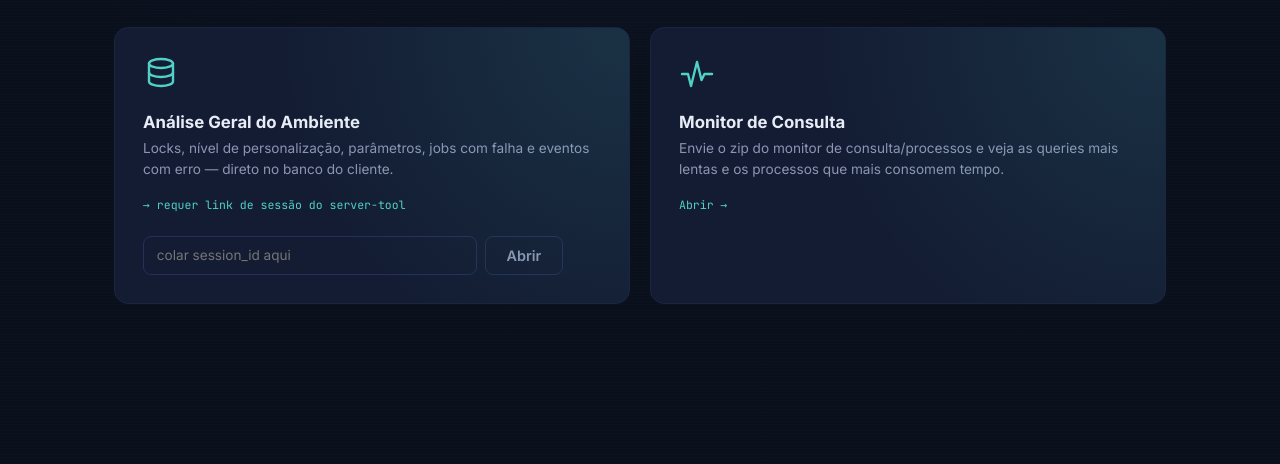
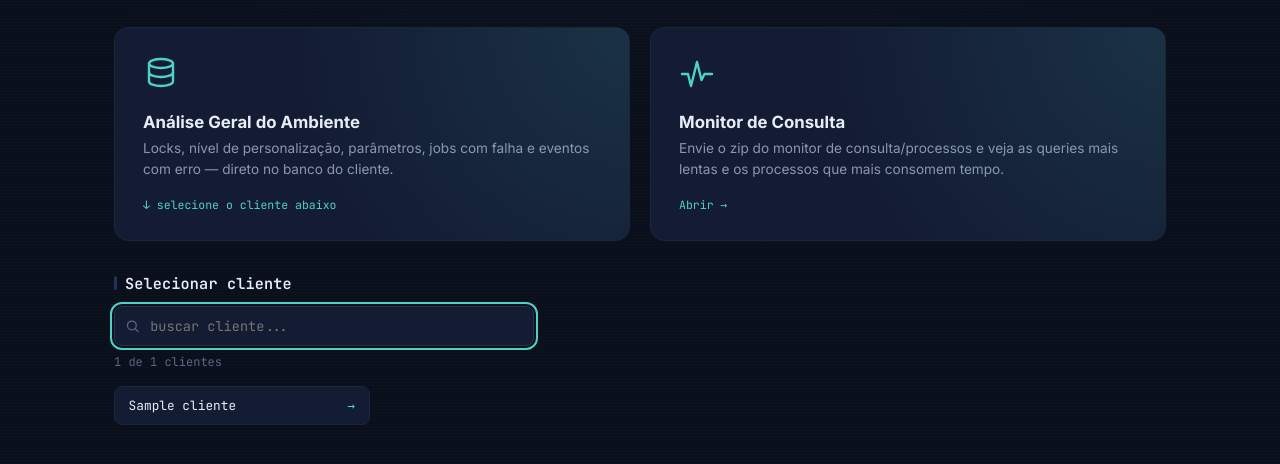
Before and after one commit to arthur-calixto/ANALISE-AMBIENTE-SKW, a FastAPI app: template app/templates/index.html in a window 1280 px wide. Shown: the part 159-623 px from the top of the page. Run offline with FastAPI, Linux system fonts and the light colour scheme; the template is opened without the code that fills it: most values are stand-ins (such as "Sample title", 1, 10 or a date in 2020).

Commit message:
Novo layout para listar as conexões

```diff
--- a/app/main.py
+++ b/app/main.py
@@ -6,6 +6,7 @@ from fastapi.templating import Jinja2Templates
 
 from app.config import settings
 from app.routes import analise, monitor
+from app.session import listar_clientes
 
 app = FastAPI(title="Análise de Ambiente Sankhya")
 app.mount("/static", StaticFiles(directory="app/static"), name="static")
@@ -17,7 +18,9 @@ templates = Jinja2Templates(directory="app/templates")
 
 @app.get("/", response_class=HTMLResponse)
 def tela_inicial(request: Request):
-    return templates.TemplateResponse("index.html", {"request": request})
+    return templates.TemplateResponse(
+        "index.html", {"request": request, "clientes": listar_clientes()}
+    )
 
 
 @app.get("/health")
--- a/app/templates/index.html
+++ b/app/templates/index.html
@@ -5,6 +5,44 @@
     <meta name="viewport" content="width=device-width, initial-scale=1">
     <title>Análise de Ambiente Sankhya</title>
     <link rel="stylesheet" href="/static/styles.css">
+    <style>
+        .tile.tile-analise { cursor: default; }
+        .tile.tile-analise:hover { transform: none; }
+
+        .busca-clientes { margin-top: 2rem; }
+        .busca-clientes.oculto { display: none; }
+
+        .campo-busca { position: relative; max-width: 420px; }
+        .campo-busca input {
+            width: 100%; padding: 0.65rem 0.9rem 0.65rem 2.2rem;
+            font-family: var(--font-mono); font-size: 0.85rem;
+        }
+        .campo-busca svg {
+            position: absolute; left: 0.7rem; top: 50%; transform: translateY(-50%);
+            width: 15px; height: 15px; color: var(--text-faint); pointer-events: none;
+        }
+        .contador-clientes { font-size: 0.75rem; color: var(--text-faint); margin-top: 0.5rem;
+                              font-family: var(--font-mono); }
+
+        .grid-clientes {
+            display: grid; grid-template-columns: repeat(auto-fill, minmax(230px, 1fr));
+            gap: 0.5rem; margin-top: 1rem; max-height: 420px; overflow-y: auto; padding-right: 0.3rem;
+        }
+        .cliente-item {
+            display: flex; align-items: center; justify-content: space-between;
+            background: var(--surface); border: 1px solid var(--border-soft);
+            border-radius: var(--radius); padding: 0.6rem 0.85rem;
+            font-family: var(--font-mono); font-size: 0.8rem; color: var(--text);
+        }
+        .cliente-item:hover { border-color: var(--accent); color: var(--text); background: var(--surface-hover); }
+        .cliente-item .seta { color: var(--accent); flex-shrink: 0; margin-left: 0.5rem; }
+        .cliente-item .nome { overflow: hidden; text-overflow: ellipsis; white-space: nowrap; }
+        .cliente-item mark { background: var(--accent-dim); color: var(--accent); border-radius: 2px; }
+
+        .sem-resultado { font-size: 0.8rem; color: var(--text-faint); margin-top: 1rem; }
+        .sem-clientes { font-size: 0.8rem; color: var(--text-faint); margin-top: 1rem; line-height: 1.6; }
+        .sem-clientes code { background: var(--bg-elevated); padding: 0.1rem 0.4rem; border-radius: 4px; }
+    </style>
 </head>
 <body>
     <div class="topbar">
@@ -18,7 +56,7 @@
         <div class="meta">Ferramentas de diagnóstico de ambientes Sankhya — banco de dados, parâmetros e monitor de consulta.</div>
 
         <div class="tiles">
-            <div class="tile" id="tile-analise">
+            <div class="tile tile-analise">
                 <svg class="icone" viewBox="0 0 24 24" fill="none" stroke="currentColor" stroke-width="1.6" stroke-linecap="round" stroke-linejoin="round">
                     <ellipse cx="12" cy="5" rx="8" ry="3"></ellipse>
                     <path d="M4 5v6c0 1.66 3.58 3 8 3s8-1.34 8-3V5"></path>
@@ -26,12 +64,9 @@
                 </svg>
                 <div class="titulo">Análise Geral do Ambiente</div>
                 <div class="descricao">Locks, nível de personalização, parâmetros, jobs com falha e eventos com erro — direto no banco do cliente.</div>
-                <div class="ir">→ requer link de sessão do server-tool</div>
-
-                <form class="form-sessao" onsubmit="return abrirSessao(event)">
-                    <input type="text" id="input-session-id" placeholder="colar session_id aqui" autocomplete="off">
-                    <button type="submit" class="btn-secundario">Abrir</button>
-                </form>
+                {% if clientes %}
+                <div class="ir">↓ selecione o cliente abaixo</div>
+                {% endif %}
             </div>
 
             <a class="tile" href="/monitor">
@@ -43,14 +78,69 @@
                 <div class="ir">Abrir →</div>
             </a>
         </div>
+
+        {% if clientes %}
+        <section class="busca-clientes">
+            <h2>Selecionar cliente</h2>
+            <div class="campo-busca">
+                <svg viewBox="0 0 24 24" fill="none" stroke="currentColor" stroke-width="2" stroke-linecap="round">
+                    <circle cx="11" cy="11" r="7"></circle>
+                    <path d="M21 21l-4.3-4.3"></path>
+                </svg>
+                <input type="text" id="busca-cliente" placeholder="buscar cliente..." autocomplete="off" autofocus>
+            </div>
+            <div class="contador-clientes" id="contador-clientes"></div>
+            <div class="grid-clientes" id="grid-clientes">
+                {% for cliente in clientes %}
+                <a class="cliente-item" href="/analise/{{ cliente }}" data-nome="{{ cliente|lower }}">
+                    <span class="nome">{{ cliente }}</span> <span class="seta">→</span>
+                </a>
+                {% endfor %}
+            </div>
+            <div class="sem-resultado" id="sem-resultado" style="display:none;">Nenhum cliente encontrado.</div>
+        </section>
+        {% else %}
+        <div class="sem-clientes">
+            Nenhum cliente encontrado. Adicione um arquivo <code>NOME_CLIENTE.json</code>
+            no diretório compartilhado (<code>SHARED_DIR</code>) com as credenciais de conexão.
+        </div>
+        {% endif %}
     </main>
 
     <script>
-        function abrirSessao(ev) {
-            ev.preventDefault();
-            const id = document.getElementById("input-session-id").value.trim();
-            if (id) window.location.href = `/analise/${id}`;
-            return false;
+        const input = document.getElementById("busca-cliente");
+        const itens = Array.from(document.querySelectorAll(".cliente-item"));
+        const contador = document.getElementById("contador-clientes");
+        const semResultado = document.getElementById("sem-resultado");
+
+        function atualizarContador(visiveis) {
+            contador.textContent = `${visiveis} de ${itens.length} clientes`;
+        }
+
+        if (input) {
+            atualizarContador(itens.length);
+
+            input.addEventListener("input", () => {
+                const termo = input.value.trim().toLowerCase();
+                let visiveis = 0;
+
+                itens.forEach(item => {
+                    const nome = item.dataset.nome;
+                    const bate = nome.includes(termo);
+                    item.style.display = bate ? "" : "none";
+                    if (bate) visiveis++;
+                });
+
+                atualizarContador(visiveis);
+                semResultado.style.display = visiveis === 0 ? "block" : "none";
+            });
+
+            input.addEventListener("keydown", (ev) => {
+                if (ev.key === "Enter") {
+                    const primeiroVisivel = itens.find(i => i.style.display !== "none");
+                    if (primeiroVisivel) window.location.href = primeiroVisivel.getAttribute("href");
+                }
+            });
         }
     </script>
 </body>
--- a/docker-compose.yml
+++ b/docker-compose.yml
@@ -1,6 +1,7 @@
 services:
   analise-ambiente:
     build: .
+    image: analise-ambiente:latest
     container_name: analise-ambiente
     ports:
       - "8590:8590"
```
Also changed, not shown: Ambiente de deseneolvimento.txt (added, +14 -0 lines), app/session.py (+35 -22 lines), README.md, 3 other files.
